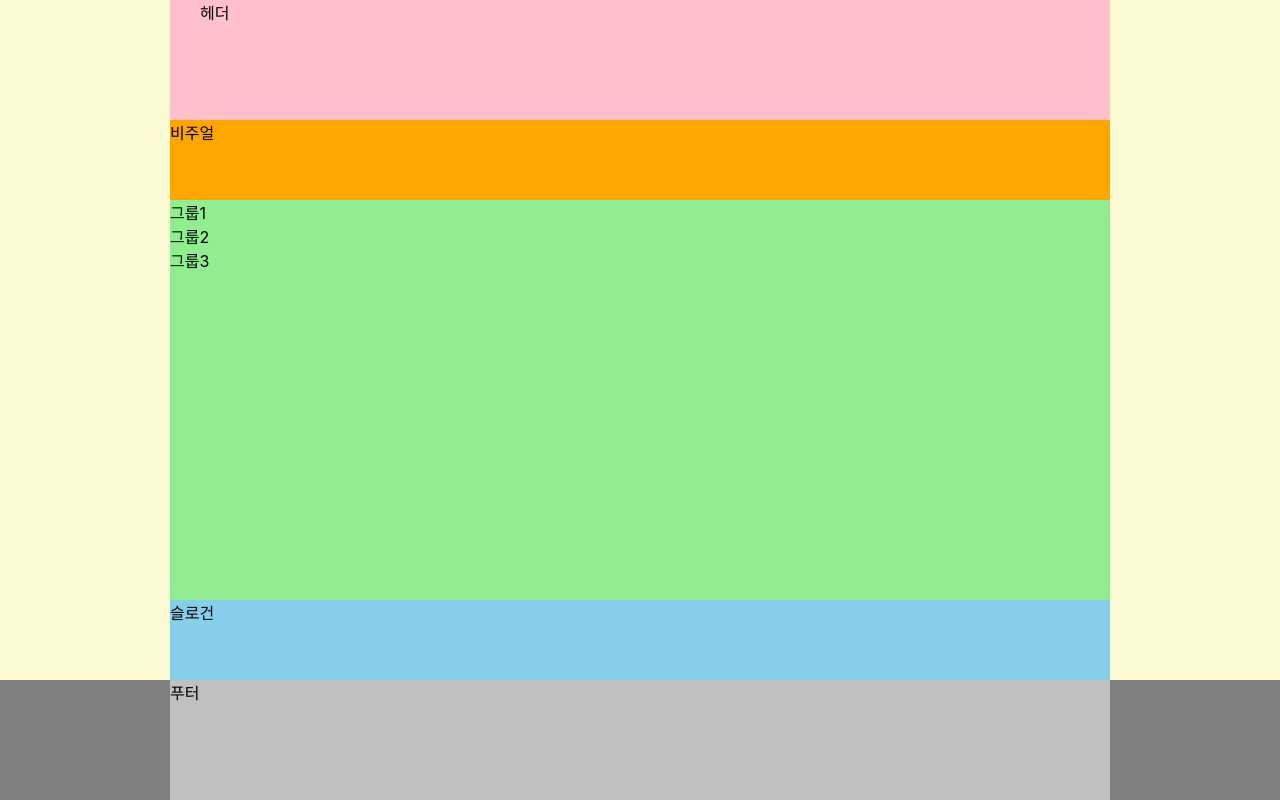
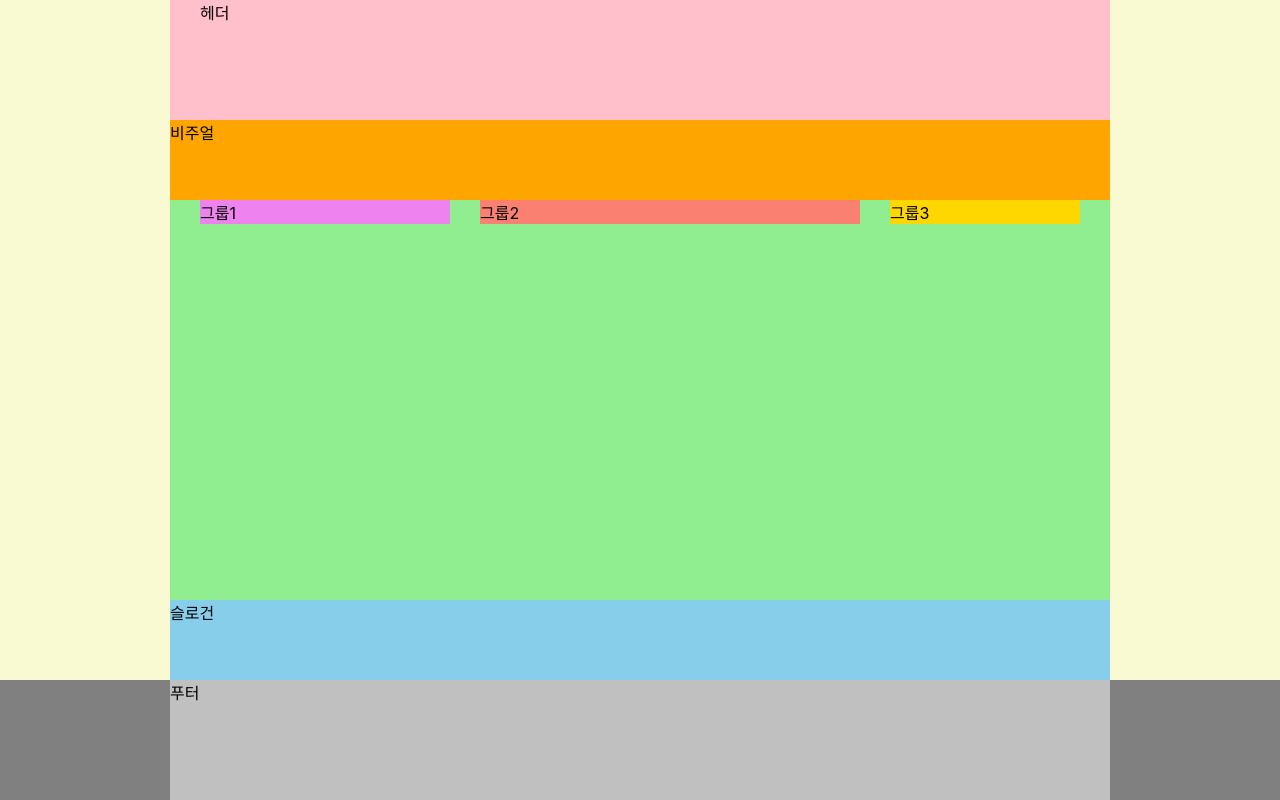
Before and after one commit to binwoonki/HTML5, a website: page index.html in a window 1280 px wide. Drawn offline with Linux system fonts and the light colour scheme; a web font is replaced by a local one.

Commit message:
float을 이용한 메인 레이아웃

```diff
--- a/styles/style.css
+++ b/styles/style.css
@@ -1,5 +1,9 @@
 @import url(./normalize.css);
 @import url(./reset.css);
+/* 기본 스타일 */
+*, *::before, *::after{
+  box-sizing: border-box;
+}
 
 /* 본문 스타일 */
 body{
@@ -10,7 +14,6 @@ body{
 /* 레이아웃*/
 .header, .visual, .main, .slogan, .footer-inner{
   width: 940px;
-  box-sizing: border-box;
   margin:0 auto;
 }
 
@@ -30,7 +33,32 @@ body{
 /* 메인 */
 .main{
   background: lightgreen;
+  display:flow-root;
   height:50vh;
+  padding:0 15px;
+  /* BFC */
+}
+
+.group{
+  margin:0 15px;
+}
+
+.group1{
+  background-color: violet;
+  width: 250px;
+  float:left;
+}
+
+.group2{
+  background-color: salmon;
+  width: 380px;
+  float:left;
+}
+
+.group3{
+  background-color: gold;
+  width: 190px;
+  float:left;
 }
 
 /* 슬로건 */
```
